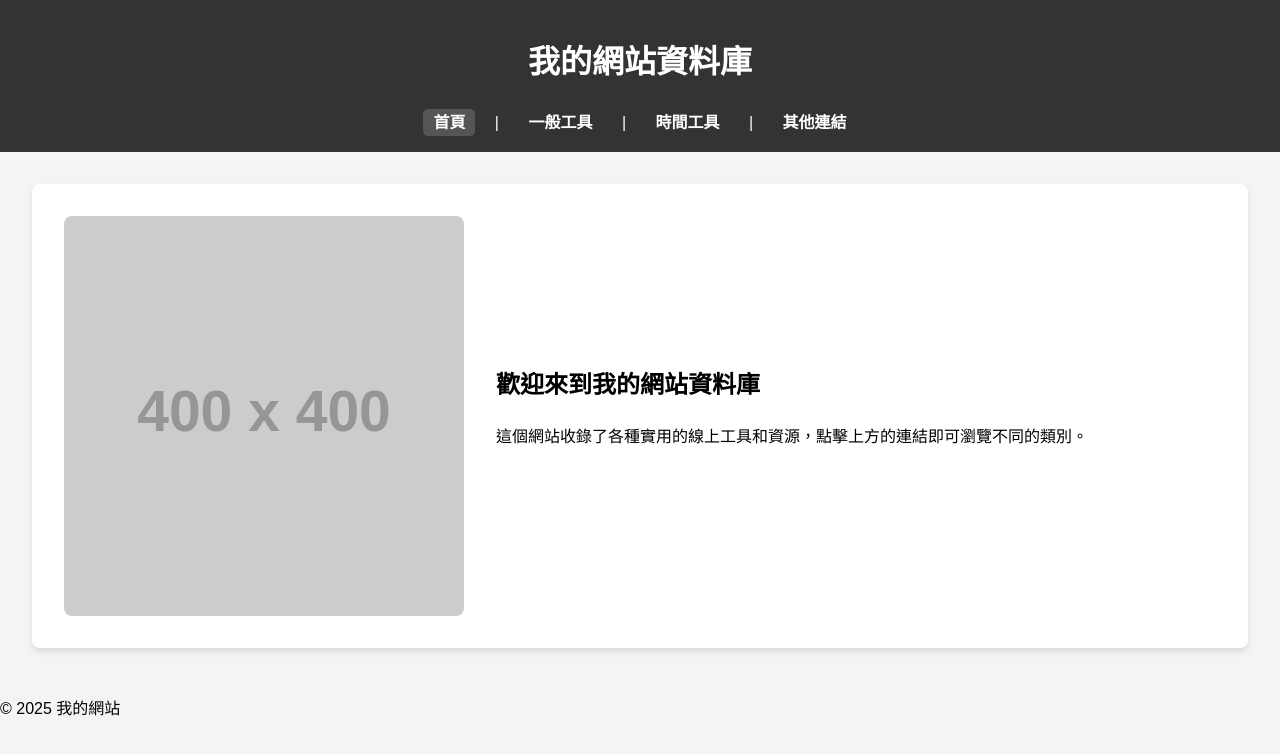
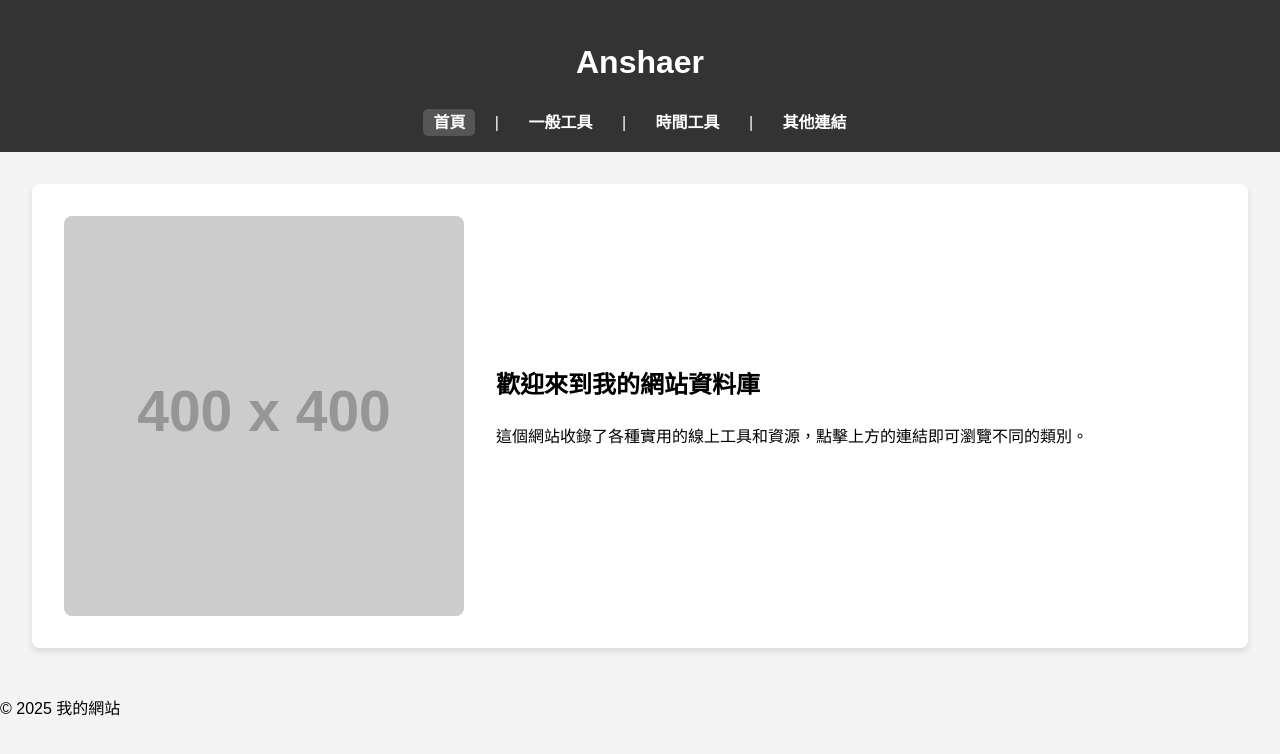
Before and after one commit to anshaer/time, a plain HTML site: page index.html in a window 1280 px wide. Drawn offline with Linux system fonts and the light colour scheme; placeholder pictures from the web are drawn by us.

Commit message:
Update index.html

```diff
--- a/index.html
+++ b/index.html
@@ -3,12 +3,12 @@
 <head>
     <meta charset="UTF-8">
     <meta name="viewport" content="width=device-width, initial-scale=1.0">
-    <title>網站資料庫</title>
+    <title>Anshaer</title>
     <link rel="stylesheet" href="style.css">
 </head>
 <body>
     <header>
-        <h1>我的網站資料庫</h1>
+        <h1>Anshaer</h1>
         <nav>
             <a href="#home" class="active" data-json="home">首頁</a> |
             <a href="#general" data-json="general.json">一般工具</a> |
```
